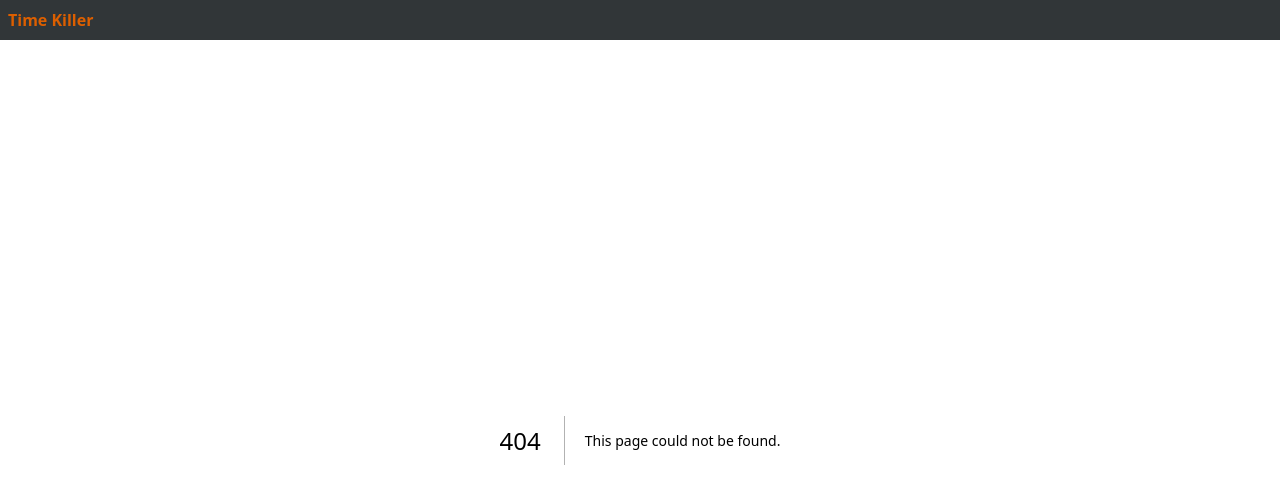
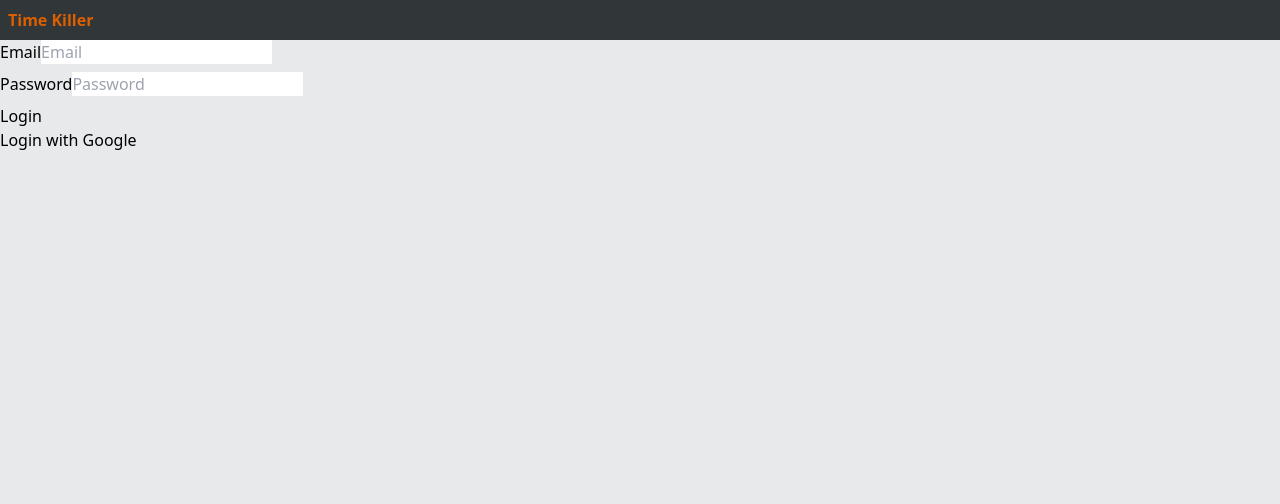
Before and after one commit to JoanR99/time-killer, a Next.js app: page /login in a window 1280 px wide. Before the commit this address had no page. Shown: the top 504 px of the page. Built offline with nearby package versions, Linux system fonts and the light colour scheme; no server answers.

Commit message:
add basic login and register pages

```diff
--- /dev/null
+++ b/components/FormInput.tsx
@@ -0,0 +1,44 @@
+import { Controller, useFormContext } from 'react-hook-form';
+
+type Props = {
+	name: string;
+	type: string;
+	label: string;
+	required: boolean;
+	id: string;
+	multiline?: boolean;
+	rows?: number;
+	value?: string;
+	checked?: boolean;
+};
+
+function FormInput({ name, ...otherProps }: Props) {
+	const {
+		control,
+		formState: { errors },
+	} = useFormContext();
+
+	return (
+		<Controller
+			control={control}
+			name={name}
+			defaultValue=""
+			render={({ field }) => (
+				<div className="mb-2">
+					<label htmlFor={otherProps.id}>{otherProps.label}</label>
+					<input
+						{...field}
+						{...otherProps}
+						placeholder={otherProps.label}
+						className={`${!!errors[name]}`}
+					/>
+					<span className="">
+						{errors[name] ? (errors[name]?.message as string) : ''}
+					</span>
+				</div>
+			)}
+		/>
+	);
+}
+
+export default FormInput;
--- a/components/Header.tsx
+++ b/components/Header.tsx
@@ -1,12 +1,21 @@
 import Link from 'next/link';
 import React from 'react';
+import { useAuth } from '../context/AuthContext';
 
 const Header = () => {
+	const { currentUser, logOut } = useAuth()!;
+
+	async function handleClick() {
+		await logOut();
+	}
+
 	return (
 		<div className="p-2 bg-[#313638]">
 			<Link href="/">
 				<h1 className="text-[#DC5F00] font-bold">Time Killer</h1>
 			</Link>
+
+			{currentUser && <button onClick={handleClick}>Logout</button>}
 		</div>
 	);
 };
--- a/firebase.ts
+++ b/firebase.ts
@@ -3,12 +3,12 @@ import { getAuth, GoogleAuthProvider, User } from 'firebase/auth';
 import { getFirestore, doc, getDoc, setDoc } from 'firebase/firestore';
 
 const firebaseConfig = {
-	apiKey: process.env.FIREBASE_PUBLIC_API_KEY,
-	authDomain: process.env.FIREBASE_PUBLIC_AUTH_DOMAIN,
-	projectId: process.env.FIREBASE_PUBLIC_PROJECT_ID,
-	storageBucket: process.env.FIREBASE_PUBLIC_STORAGE_BUCKET,
-	messagingSenderId: process.env.FIREBASE_PUBLIC_MESSAGING_SENDER_ID,
-	appId: process.env.FIREBASE_PUBLIC_APP_ID,
+	apiKey: process.env.NEXT_PUBLIC_API_KEY,
+	authDomain: process.env.NEXT_PUBLIC_AUTH_DOMAIN,
+	projectId: process.env.NEXT_PUBLIC_PROJECT_ID,
+	storageBucket: process.env.NEXT_PUBLIC_STORAGE_BUCKET,
+	messagingSenderId: process.env.NEXT_PUBLIC_MESSAGING_SENDER_ID,
+	appId: process.env.NEXT_PUBLIC_APP_ID,
 };
 
 const app = initializeApp(firebaseConfig);
--- a/hooks/useSnakeLogic.ts
+++ b/hooks/useSnakeLogic.ts
@@ -32,8 +32,7 @@ export default function useSnakeLogic() {
 		() => {
 			moveSnake();
 		},
-		150,
-		start
+		start ? 150 : null
 	);
 
 	useEffect(() => {
--- a/package.json
+++ b/package.json
@@ -9,6 +9,7 @@
     "lint": "next lint"
   },
   "dependencies": {
+    "@hookform/resolvers": "^2.9.10",
     "@types/node": "18.11.9",
     "@types/react": "18.0.25",
     "@types/react-dom": "18.0.9",
@@ -18,7 +19,9 @@
     "next": "13.0.3",
     "react": "18.2.0",
     "react-dom": "18.2.0",
-    "typescript": "4.9.3"
+    "react-hook-form": "^7.40.0",
+    "typescript": "4.9.3",
+    "zod": "^3.19.1"
   },
   "devDependencies": {
     "autoprefixer": "^10.4.13",
--- a/pages/_app.tsx
+++ b/pages/_app.tsx
@@ -1,12 +1,15 @@
 import '../styles/globals.css';
 import type { AppProps } from 'next/app';
 import Header from '../components/Header';
+import { AuthProvider } from '../context/AuthContext';
 
 export default function App({ Component, pageProps }: AppProps) {
 	return (
 		<>
-			<Header />
-			<Component {...pageProps} />
+			<AuthProvider>
+				<Header />
+				<Component {...pageProps} />
+			</AuthProvider>
 		</>
 	);
 }
--- a/pages/index.tsx
+++ b/pages/index.tsx
@@ -14,7 +14,7 @@ export default function Home() {
 					GAMES
 				</h2>
 				<Link
-					href="Simon"
+					href="simon"
 					className="border-[#001524] rounded-xl border p-8 bg-[#E0DFD5]"
 				>
 					Simon
@@ -40,6 +40,13 @@ export default function Home() {
 				>
 					Flappy Bird
 				</Link>
+
+				<Link
+					href="memory"
+					className="border-[#001524] rounded-xl border p-8 bg-[#E0DFD5]"
+				>
+					Memory
+				</Link>
 			</div>
 		</div>
 	);
--- /dev/null
+++ b/pages/login.tsx
@@ -0,0 +1,63 @@
+import { useForm, FormProvider } from 'react-hook-form';
+import { zodResolver } from '@hookform/resolvers/zod';
+import { loginSchema, defaultValues } from '../validation/loginSchema';
+import FormInput from '../components/FormInput';
+import { useAuth } from '../context/AuthContext';
+
+type FormProps = {
+	email: string;
+	password: string;
+};
+
+export default function Page() {
+	const methods = useForm({
+		resolver: zodResolver(loginSchema),
+		defaultValues,
+	});
+
+	const { logInWithEmailAndPassword, logInWithPopup } = useAuth()!;
+
+	async function submitHandler({ email, password }: FormProps) {
+		try {
+			const x = await logInWithEmailAndPassword(email, password);
+			console.log(x);
+		} catch (e) {
+			console.log(e);
+		}
+	}
+
+	async function handleClick() {
+		const l = await logInWithPopup();
+		console.log(l);
+	}
+
+	return (
+		<div>
+			<FormProvider {...methods}>
+				<form
+					onSubmit={methods.handleSubmit(submitHandler)}
+					noValidate
+					autoComplete="off"
+				>
+					<FormInput
+						name="email"
+						type="text"
+						label="Email"
+						required
+						id="email"
+					/>
+					<FormInput
+						name="password"
+						type="password"
+						label="Password"
+						required
+						id="password"
+					/>
+
+					<button>Login</button>
+				</form>
+			</FormProvider>
+			<button onClick={handleClick}>Login with Google</button>
+		</div>
+	);
+}
--- /dev/null
+++ b/pages/register.tsx
@@ -0,0 +1,57 @@
+import { useForm, FormProvider } from 'react-hook-form';
+import { zodResolver } from '@hookform/resolvers/zod';
+import { registerSchema, defaultValues } from '../validation/registerSchema';
+import FormInput from '../components/FormInput';
+import { useAuth } from '../context/AuthContext';
+
+type FormProps = {
+	name: string;
+	email: string;
+	password: string;
+};
+
+export default function Page() {
+	const methods = useForm({
+		resolver: zodResolver(registerSchema),
+		defaultValues,
+	});
+
+	const { signUpWithEmailAndPassword } = useAuth()!;
+
+	async function submitHandler({ name, email, password }: FormProps) {
+		try {
+			await signUpWithEmailAndPassword(name, email, password);
+		} catch (e) {
+			console.log(e);
+		}
+	}
+
+	return (
+		<FormProvider {...methods}>
+			<form
+				onSubmit={methods.handleSubmit(submitHandler)}
+				noValidate
+				autoComplete="off"
+			>
+				<FormInput name="name" type="text" label="Name" required id="name" />
+				<FormInput name="email" type="text" label="Email" required id="email" />
+				<FormInput
+					name="password"
+					type="password"
+					label="Password"
+					required
+					id="password"
+				/>
+				<FormInput
+					name="passwordConfirm"
+					type="password"
+					label="Password Confirm"
+					required
+					id="passwordConfirm"
+				/>
+
+				<button>Register</button>
+			</form>
+		</FormProvider>
+	);
+}
--- /dev/null
+++ b/validation/loginSchema.ts
@@ -0,0 +1,17 @@
+import { object, string } from 'zod';
+
+export const loginSchema = object({
+	email: string({
+		required_error: 'Email is required',
+	})
+		.min(1, 'Email is required')
+		.email('Email is invalid'),
+	password: string({
+		required_error: 'Password is required',
+	}).min(1, 'Password must be 8 or more characters'),
+});
+
+export const defaultValues = {
+	email: '',
+	password: '',
+};
--- /dev/null
+++ b/validation/registerSchema.ts
@@ -0,0 +1,36 @@
+import { object, string } from 'zod';
+
+export const registerSchema = object({
+	name: string({
+		required_error: 'Name is required',
+	})
+		.min(3, 'Name must be 2 or more characters')
+		.max(20, 'Name must be 20 or fewer characters'),
+	email: string({
+		required_error: 'Email is required',
+	})
+		.min(1, 'Email is required')
+		.email('Email is invalid'),
+	password: string({
+		required_error: 'Password is required',
+	})
+		.regex(
+			/^(?=.*[a-z])(?=.*[A-Z])(?=.*[0-9])(?=.*[!@#$%])/,
+			'Password must contain at least a lowercase letter, a uppercase letter, a number and a special character ( ! @ # $ % )'
+		)
+		.min(8, 'Password must be 8 or more characters')
+		.max(20, 'Password must be 20 or fewer characters'),
+	passwordConfirm: string({
+		required_error: 'Password confirm is required',
+	}).min(1, 'Password confirm is required'),
+}).refine((data) => data.password === data.passwordConfirm, {
+	path: ['passwordConfirm'],
+	message: 'Passwords must match',
+});
+
+export const defaultValues = {
+	name: '',
+	email: '',
+	password: '',
+	passwordConfirm: '',
+};
```
Also changed, not shown: 1 other file (tests, documents, lock files or other folders).
